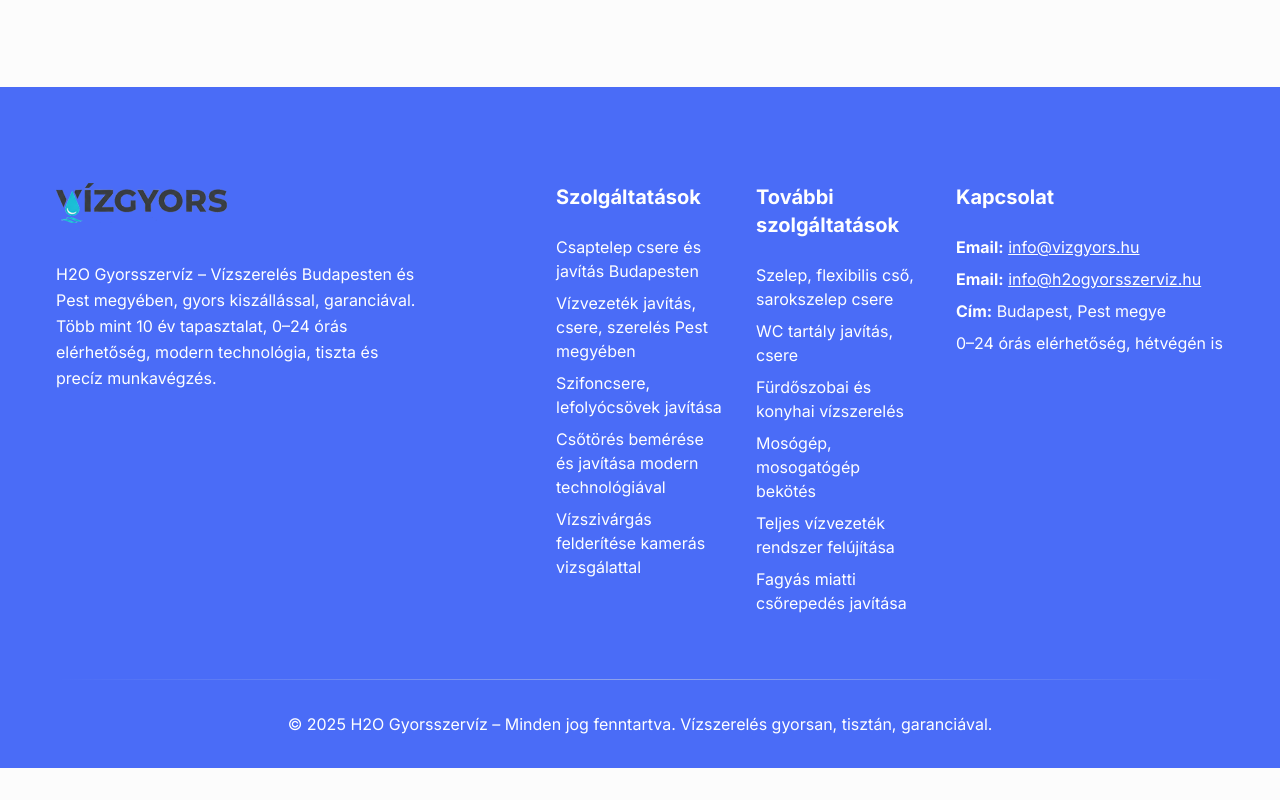
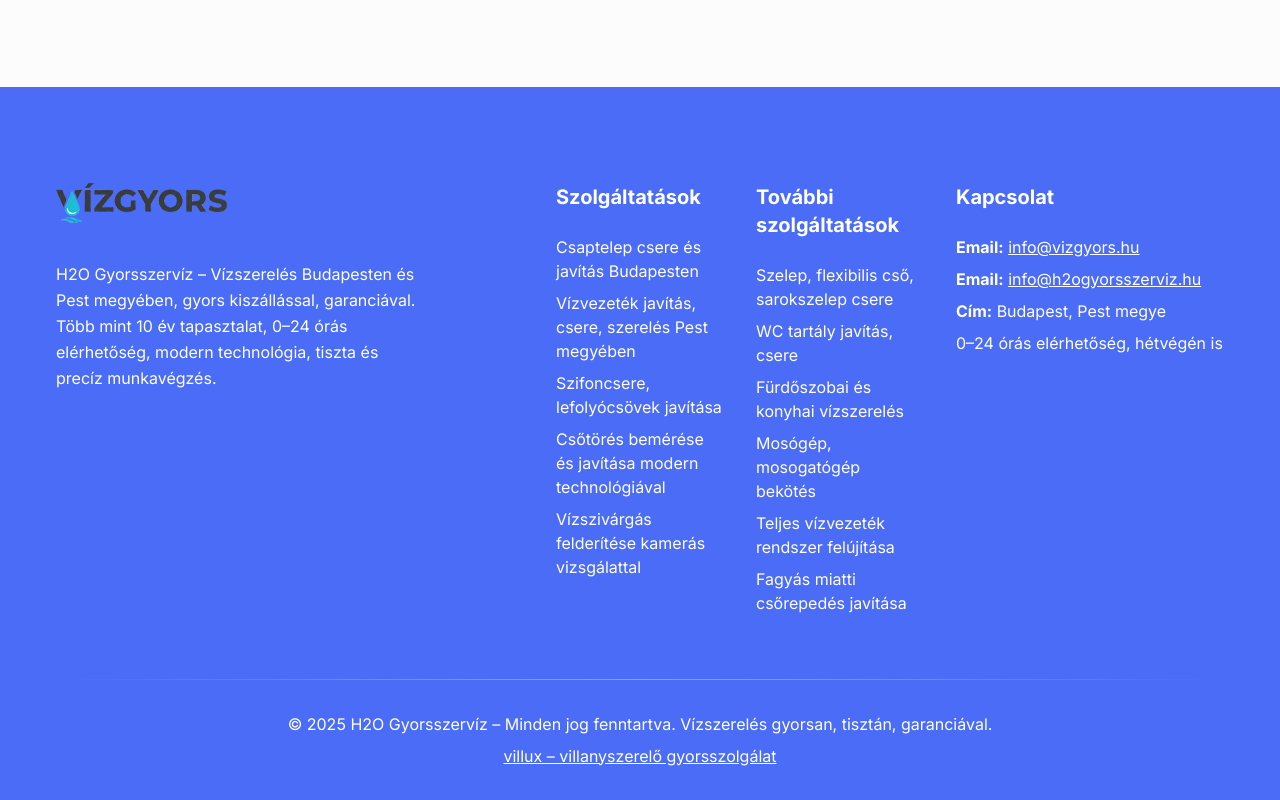
Before and after one commit to Csoki0607/h2o, a Next.js app: page / in a window 1280 px wide. Shown: the part 4970-5770 px from the top of the page. Before the commit the page ends 5738 px from the top, so only its background shows below. Built offline with nearby package versions, Linux system fonts and the light colour scheme.

Commit message:
Footer: add villux.hu link below copyright for villanyszerelő gyorsszolgálat

```diff
--- a/src/components/Footer/index.tsx
+++ b/src/components/Footer/index.tsx
@@ -92,6 +92,16 @@ const Footer = () => {
               &copy; {new Date().getFullYear()} H2O Gyorsszervíz – Minden jog
               fenntartva. Vízszerelés gyorsan, tisztán, garanciával.
             </p>
+            <div className="mt-2 text-center">
+              <a
+                href="https://villux.hu"
+                target="_blank"
+                rel="noopener noreferrer"
+                className="text-white underline hover:text-primary transition"
+              >
+                villux – villanyszerelő gyorsszolgálat
+              </a>
+            </div>
           </div>
         </div>
       </footer>
```
